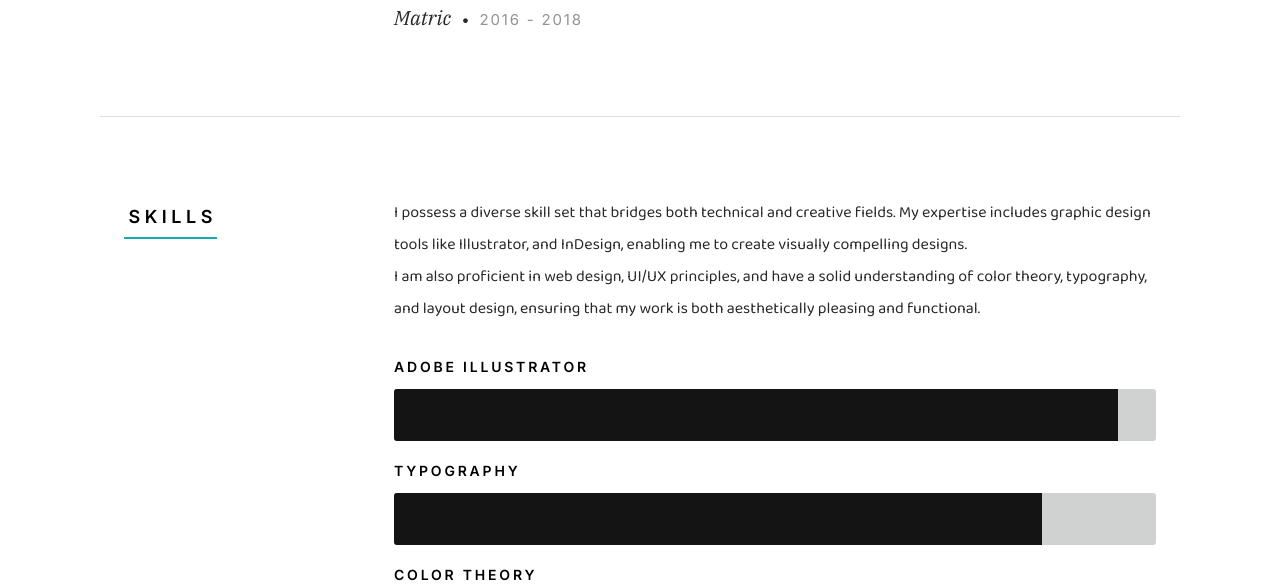
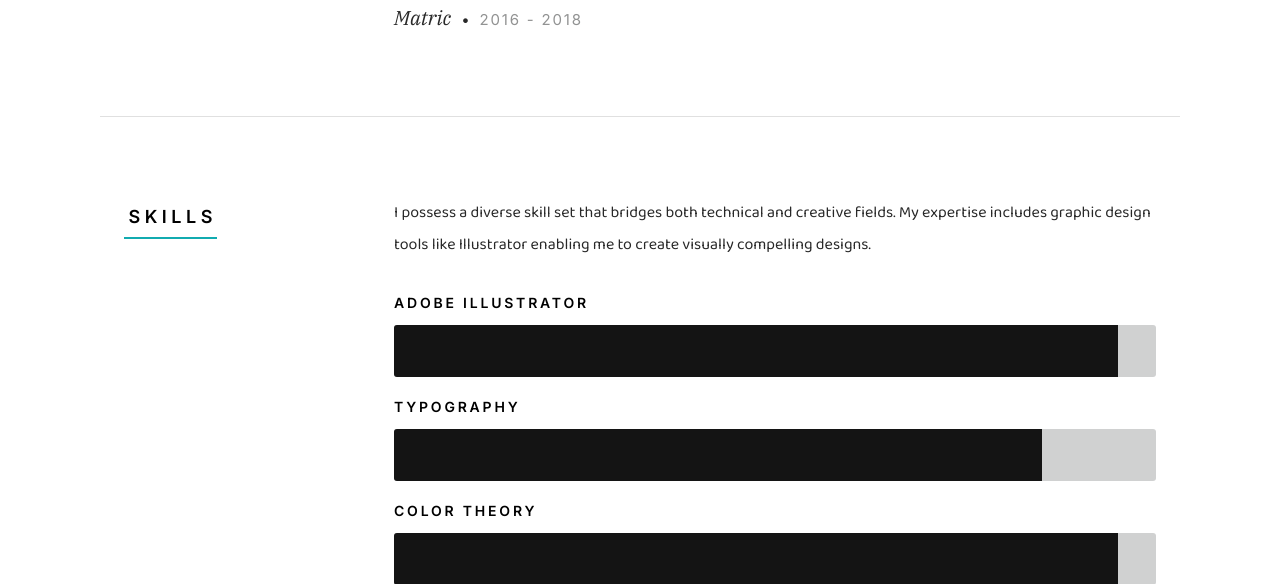
Before and after one commit to hammad-44/portfolio, a Django app: template templates/home.html in a window 1280 px wide. Shown: the part 2212-2796 px from the top of the page. Run offline with Django 3.2, Linux system fonts and the light colour scheme; the template is opened without the code that fills it, so the values that code supplies are empty; some libraries are stand-ins or nearby versions.

Commit message:
Update home.html

```diff
--- a/templates/home.html
+++ b/templates/home.html
@@ -249,8 +249,8 @@
             <div class="resume-block">
 
                 <p>
-                    I possess a diverse skill set that bridges both technical and creative fields. My expertise includes graphic design tools like Illustrator, and InDesign, enabling me to create visually compelling designs. <br>
-                    I am also proficient in web design, UI/UX principles, and have a solid understanding of color theory, typography, and layout design, ensuring that my work is both aesthetically pleasing and functional.
+                    I possess a diverse skill set that bridges both technical and creative fields. My expertise includes graphic design tools like Illustrator enabling me to create visually compelling designs. <br>
+
                 </p>
 
                 <ul class="skill-bars-fat">
```
